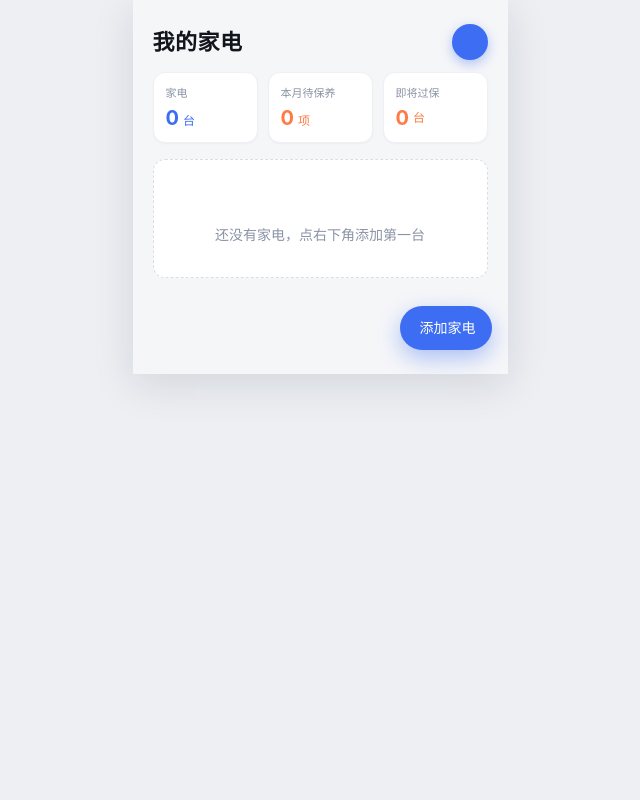
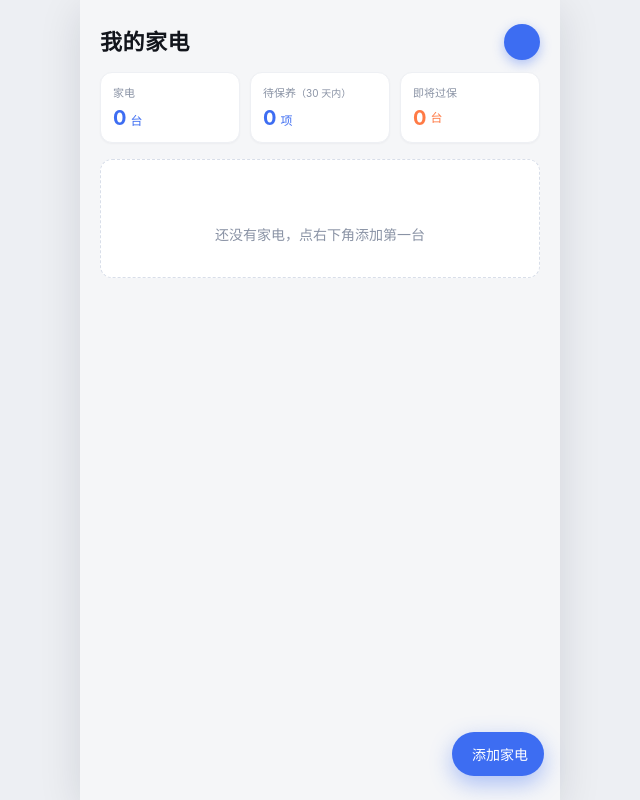
Before and after one commit to Echo2580/homeplate, a FastAPI app: page / in a window 1280 px wide. Shown: the whole page, without its empty margins (320-960 px from the left). Run offline with FastAPI, Linux system fonts and the light colour scheme; some libraries are stand-ins or nearby versions.

Commit message:
fix: 首页按最快到期排序(对齐mvp.md)+消除N+1+统计口径拆逾期；详情页unknown不再误标保修中、任务完成加确认、进度条用真实天数

```diff
--- a/templates/home.html
+++ b/templates/home.html
@@ -2,7 +2,7 @@
 <html lang="zh-CN">
 <head>
   <meta charset="utf-8">
-  <meta name="viewport" content="width=device-width, initial-scale=1.0">
+  <meta name="viewport" content="width=device-width, initial-scale=1.0, viewport-fit=cover">
   <title>我的家电 · homeplate</title>
   <script src="/static/js/tailwindcss.js"></script>
   <script src="/static/js/iconify-icon.min.js"></script>
@@ -10,8 +10,8 @@
     body { font-family: -apple-system, BlinkMacSystemFont, "PingFang SC", "Microsoft YaHei", sans-serif; -webkit-font-smoothing: antialiased; }
   </style>
 </head>
-<body class="w-full h-full m-0 overflow-hidden flex items-center justify-center bg-[#EDEFF3]">
-<div class="relative w-full h-full max-w-[375px] max-h-[812px] bg-[#F5F6F8] overflow-hidden flex flex-col shadow-[0_10px_40px_rgba(16,24,40,0.12)]">
+<body class="w-full min-h-dvh m-0 flex justify-center bg-[#EDEFF3]">
+<div class="relative w-full max-w-[480px] min-h-dvh bg-[#F5F6F8] flex flex-col shadow-[0_10px_40px_rgba(16,24,40,0.12)]">
   <!-- 顶部标题 -->
   <header class="shrink-0 px-5 pt-6 pb-3 flex items-center justify-between">
     <h1 class="text-[22px] font-bold text-[#12151C] tracking-[0.5px]">我的家电</h1>
@@ -29,11 +29,12 @@
       </div>
     </div>
     <div class="bg-white rounded-[12px] px-3 py-3 border border-[#EEF0F4] shadow-[0_1px_2px_rgba(16,24,40,0.04)]">
-      <p class="text-[11px] text-[#8A93A5]">本月待保养</p>
+      <p class="text-[11px] text-[#8A93A5]">待保养<span class="text-[10px]">（30 天内）</span></p>
       <div class="flex items-baseline gap-1 mt-1.5">
-        <span class="text-[20px] font-bold text-[#FF7A45] leading-none">{{ stats.maintenance_due }}</span>
-        <span class="text-[12px] text-[#FF7A45]">项</span>
+        <span class="text-[20px] font-bold {% if stats.maintenance_overdue %}text-[#FF7A45]{% else %}text-[#3D6DF2]{% endif %} leading-none">{{ stats.maintenance_due }}</span>
+        <span class="text-[12px] {% if stats.maintenance_overdue %}text-[#FF7A45]{% else %}text-[#3D6DF2]{% endif %}">项</span>
       </div>
+      {% if stats.maintenance_overdue %}<p class="text-[10px] text-[#FF7A45] mt-1">含逾期 {{ stats.maintenance_overdue }} 项</p>{% endif %}
     </div>
     <div class="bg-white rounded-[12px] px-3 py-3 border border-[#EEF0F4] shadow-[0_1px_2px_rgba(16,24,40,0.04)]">
       <p class="text-[11px] text-[#8A93A5]">即将过保</p>
@@ -45,7 +46,7 @@
     </div>
   </section>
   <!-- 设备列表（真数据） -->
-  <main class="flex-1 min-h-0 overflow-y-auto overflow-x-hidden px-5 pb-24 space-y-3 [scrollbar-width:none] [&::-webkit-scrollbar]:hidden">
+  <main class="flex-1 min-h-0 overflow-y-auto overflow-x-hidden px-5 pb-28 space-y-3">
     {% for d in devices %}
     <a class="block bg-white rounded-[12px] p-4 border border-[#EEF0F4] shadow-[0_1px_2px_rgba(16,24,40,0.04)] active:bg-[#FCFCFD] transition-colors" href="/devices/{{ d.id }}">
       <div class="flex items-start gap-3">
@@ -80,7 +81,7 @@
     {% endfor %}
   </main>
   <!-- 悬浮按钮 -->
-  <div class="absolute bottom-6 right-4 z-20">
+  <div class="absolute bottom-6 right-4 z-20" style="padding-bottom: env(safe-area-inset-bottom);">
     <a class="h-11 pl-3.5 pr-4 rounded-full bg-[#3D6DF2] text-white flex items-center gap-1.5 text-[14px] font-medium shadow-[0_8px_22px_rgba(61,109,242,0.4)] active:scale-95 transition-transform" href="/add">
       <iconify-icon class="text-[18px]" icon="mdi:plus"></iconify-icon>
       添加家电
```
Also changed, not shown: app/models.py (+19 -5 lines), templates/detail.html (+14 -8 lines).
